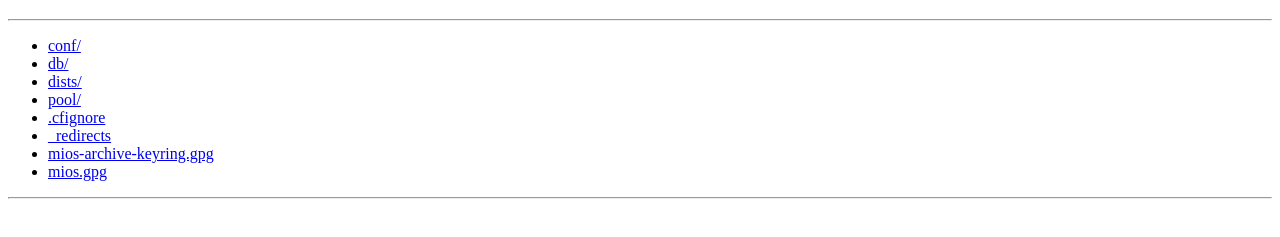
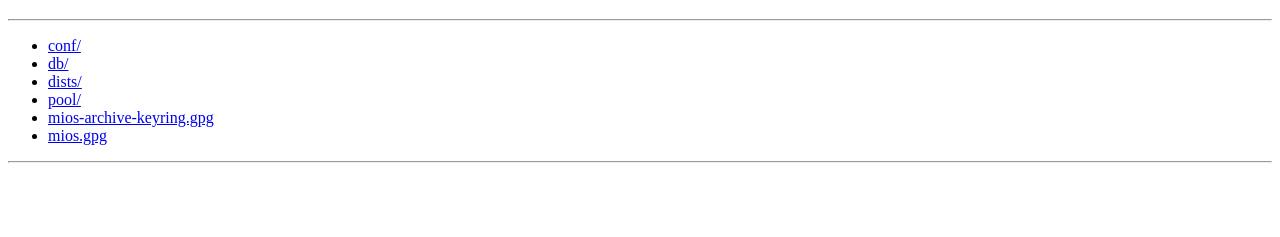
Before and after one commit to miosdistro/mios-repo, a plain HTML site: page index.html in a window 1280 px wide. Shown: the part 61-298 px from the top of the page. Drawn offline with Linux system fonts and the light colour scheme.

Commit message:
Actualizar repositorio miOS 2026-11-21_23:13

```diff
--- a/index.html
+++ b/index.html
@@ -9,8 +9,6 @@
 <li><a href="db/">db/</a></li>
 <li><a href="dists/">dists/</a></li>
 <li><a href="pool/">pool/</a></li>
-<li><a href=".cfignore">.cfignore</a></li>
-<li><a href="_redirects">_redirects</a></li>
 <li><a href="mios-archive-keyring.gpg">mios-archive-keyring.gpg</a></li>
 <li><a href="mios.gpg">mios.gpg</a></li>
 </ul>
```
